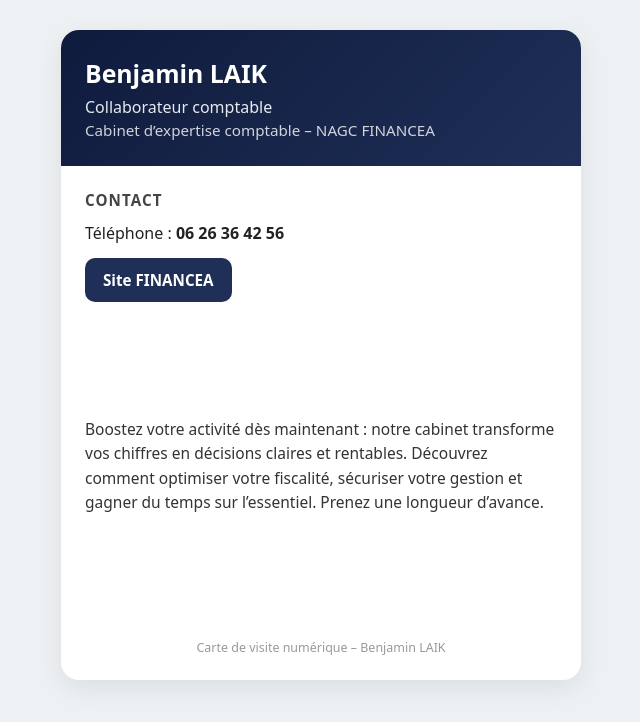
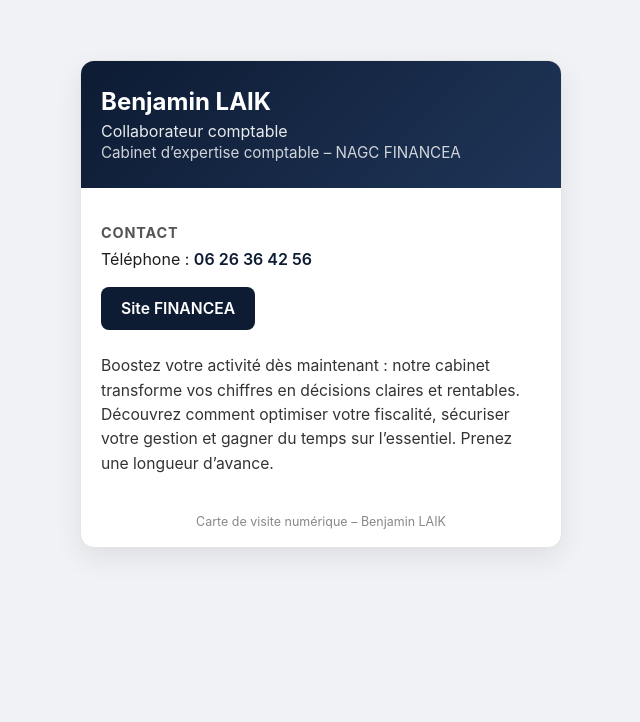
Before and after one commit to benjamin9966/CARTE-VISITE-TRAVAIL, a plain HTML site: page index.html in a window 1280 px wide. Shown: the whole page, without its empty margins (319-959 px from the left). Drawn offline with Linux system fonts and the light colour scheme.

Commit message:
Update index.html

```diff
--- a/index.html
+++ b/index.html
@@ -7,129 +7,120 @@
 
     <style>
         body {
-            font-family: system-ui, -apple-system, BlinkMacSystemFont, "Segoe UI", Roboto, sans-serif;
             margin: 0;
             padding: 0;
-            background: #eef1f4;
-            color: #222;
-            display: flex;
-            justify-content: center;
-            padding: 30px;
+            background: #f0f2f5;
+            font-family: "Inter", -apple-system, BlinkMacSystemFont, "Segoe UI", Roboto, sans-serif;
+            color: #1d1d1d;
         }
 
         .card {
-            width: 100%;
-            max-width: 520px;
+            max-width: 480px;
+            margin: 60px auto;
             background: #ffffff;
-            border-radius: 18px;
+            border-radius: 14px;
             overflow: hidden;
-            box-shadow: 0 8px 26px rgba(0, 0, 0, 0.08);
-            display: flex;
-            flex-direction: column;
-            min-height: 650px;  /* Assure un espace pour aligner en bas */
+            box-shadow: 0 10px 28px rgba(0,0,0,0.08);
+            border: 1px solid #e5e5e5;
         }
 
-        /* HEADER */
-        .header {
-            background: linear-gradient(135deg, #0f1b3d, #1f2f57);
-            padding: 26px 24px;
-            color: white;
+        .header-bar {
+            background: linear-gradient(135deg, #0d1b33, #1f3558); /* bleu marine profond + dégradé */
+            padding: 26px 20px;
+            color: #ffffff;
         }
+
         .name {
-            font-size: 1.55rem;
+            font-size: 1.5rem;
             font-weight: 700;
-            margin: 0 0 6px 0;
-        }
-        .role {
-            font-size: 1rem;
-            opacity: 0.9;
-            margin: 0 0 2px 0;
-        }
-        .company {
-            font-size: 0.95rem;
-            opacity: 0.8;
             margin: 0;
         }
 
-        /* CONTENT AREA – ALIGNÉ EN BAS */
-        .content {
-            padding: 24px;
-            display: flex;
-            flex-direction: column;
-            justify-content: space-between;
-            flex: 1;
+        .role {
+            margin: 5px 0 0;
+            font-size: 1rem;
+            opacity: 0.9;
         }
 
-        .top-content {
-            margin-bottom: 20px;
+        .company {
+            margin: 2px 0 0;
+            font-size: 0.95rem;
+            opacity: 0.8;
+        }
+
+        .section {
+            padding: 22px 20px 8px;
         }
 
         .section-title {
-            font-size: 0.95rem;
+            font-size: 0.9rem;
             font-weight: 700;
-            color: #444;
-            margin: 0 0 12px;
+            color: #555;
+            margin-bottom: 8px;
             text-transform: uppercase;
-            letter-spacing: 0.07em;
+            letter-spacing: 0.06em;
         }
 
         .info-line {
-            margin: 6px 0 14px;
             font-size: 1rem;
+            margin: 5px 0 12px;
         }
 
-        .btn {
-            display: inline-block;
-            padding: 12px 18px;
-            border-radius: 10px;
+        .info-line a {
+            color: #0d1b33;
+            text-decoration: none;
             font-weight: 600;
-            font-size: 0.95rem;
-            text-decoration: none;
-            transition: 0.2s;
         }
 
         .btn-primary {
-            background: #1f2f57;
-            color: white;
+            display: inline-block;
+            background: #0d1b33;
+            color: #ffffff;
+            padding: 12px 20px;
+            border-radius: 8px;
+            font-size: 0.98rem;
+            font-weight: 600;
+            text-decoration: none;
+            margin-top: 6px;
         }
+
         .btn-primary:hover {
-            background: #162244;
+            opacity: 0.9;
         }
 
         .pitch {
-            font-size: 0.97rem;
+            padding: 16px 20px 26px;
+            font-size: 0.98rem;
+            color: #333;
             line-height: 1.55;
-            color: #333;
         }
 
-        /* FOOTER */
-        .footer-note {
-            margin-top: 30px;
+        .footer {
             text-align: center;
             font-size: 0.78rem;
-            color: #999;
+            color: #888;
+            padding: 12px 0 18px;
         }
     </style>
 </head>
+
 <body>
 
     <div class="card">
 
-        <div class="header">
+        <div class="header-bar">
             <p class="name">Benjamin LAIK</p>
             <p class="role">Collaborateur comptable</p>
             <p class="company">Cabinet d’expertise comptable – NAGC FINANCEA</p>
         </div>
 
-        <div class="content">
-
-            <div class="top-content">
+        <div class="section">
             <p class="section-title">Contact</p>
             <p class="info-line">
-                    Téléphone : <strong>06 26 36 42 56</strong>
+                Téléphone : <a href="tel:+33626364256">06 26 36 42 56</a>
             </p>
 
-                <a class="btn btn-primary" href="https://financea.pro/#" target="_blank" rel="noopener">
+            <a class="btn-primary" href="https://financea.pro/#" target="_blank" rel="noopener">
                 Site FINANCEA
             </a>
         </div>
@@ -137,15 +128,15 @@
         <div class="pitch">
             Boostez votre activité dès maintenant : notre cabinet transforme vos chiffres
             en décisions claires et rentables. Découvrez comment optimiser votre fiscalité,
-                sécuriser votre gestion et gagner du temps sur l’essentiel. Prenez une longueur d’avance.
+            sécuriser votre gestion et gagner du temps sur l’essentiel.
+            Prenez une longueur d’avance.
         </div>
 
-            <div class="footer-note">
+        <div class="footer">
             Carte de visite numérique – Benjamin LAIK
         </div>
 
     </div>
-    </div>
 
 </body>
 </html>
```
Lines whose indentation alone changed are shown as unchanged.
